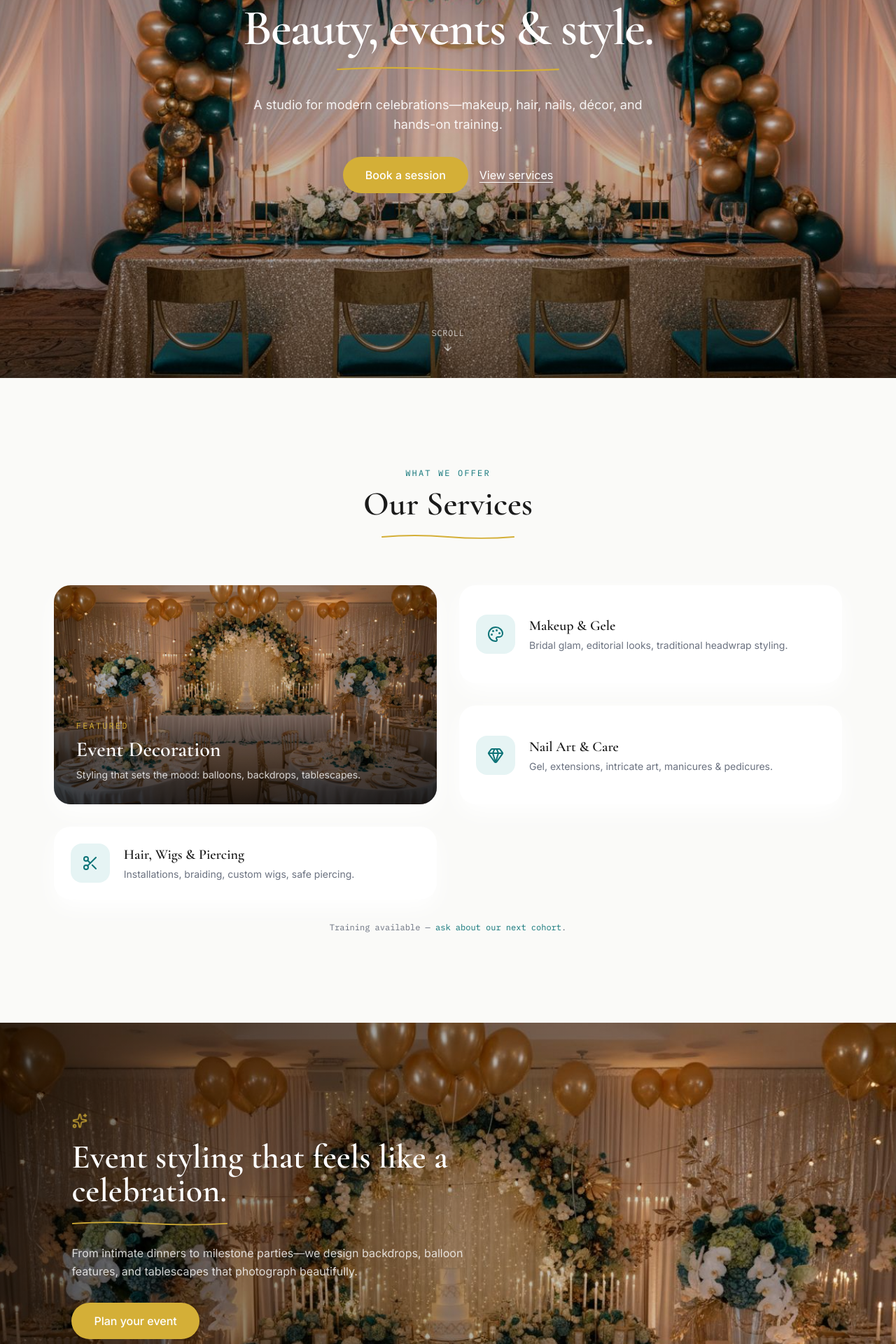
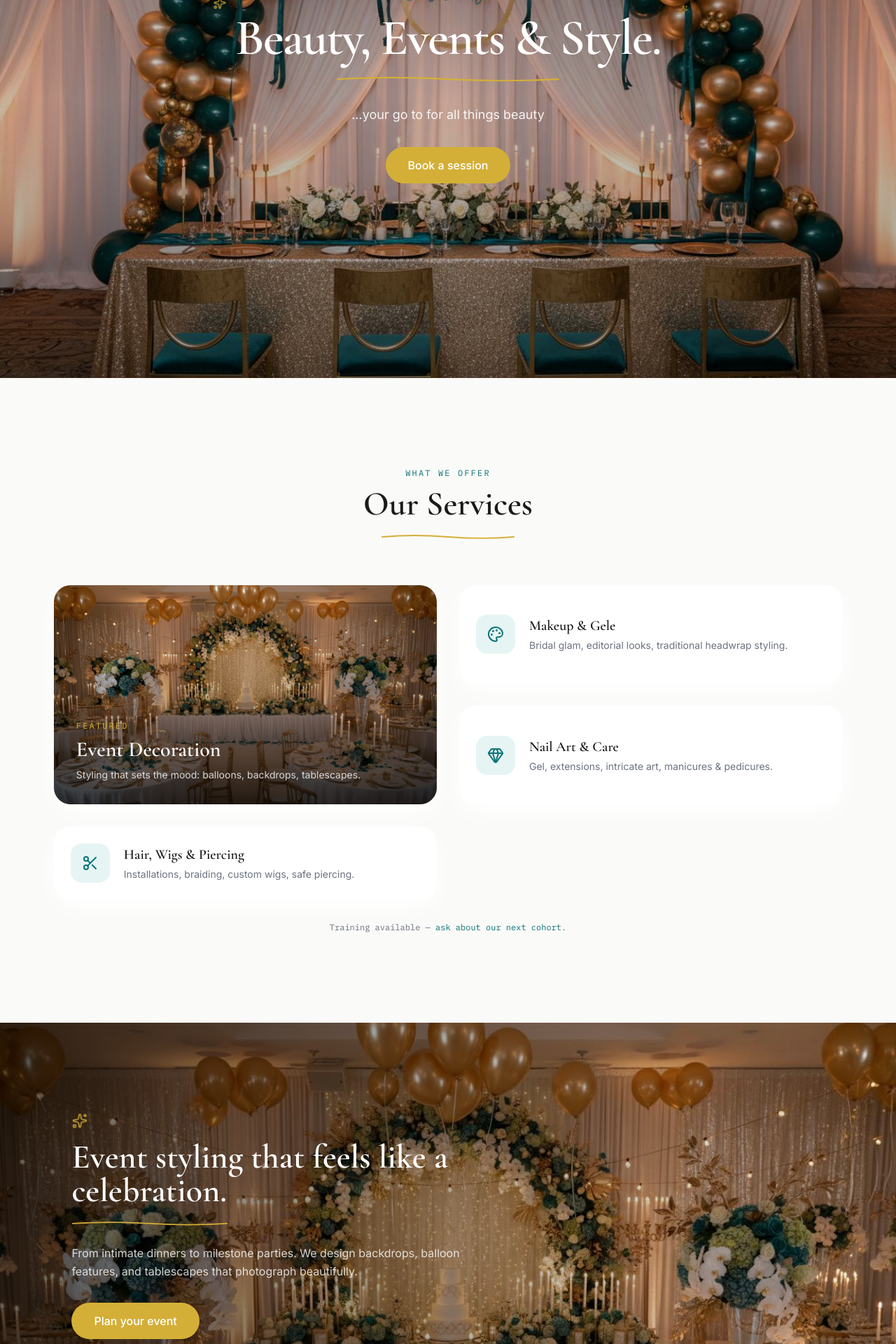
Before and after one commit to Dressy10/tvd, a React (Vite) app in the folder app/: page / in a window 1280 px wide. Shown: the part 260-2180 px from the top of the page at 70% size. Built offline with nearby package versions, Linux system fonts and the light colour scheme.

Commit message:
editing texts

```diff
--- a/app/src/App.tsx
+++ b/app/src/App.tsx
@@ -234,7 +234,7 @@ function App() {
             <Sparkles className="absolute -top-3 -right-10 w-4 h-4 text-champagne animate-sparkle" style={{ animationDelay: '0.5s' }} />
 
             <h1 className="hero-headline font-display text-4xl md:text-5xl lg:text-6xl xl:text-7xl font-semibold leading-tight tracking-tight text-balance">
-              Beauty, events & style.
+              Beauty, Events & Style.
             </h1>
 
             <svg className="mx-auto mt-4 w-48 md:w-64 lg:w-80 h-3" viewBox="0 0 300 10">
@@ -249,7 +249,7 @@ function App() {
           </div>
 
           <p className="hero-subheadline mt-8 text-center max-w-xl text-base md:text-lg leading-relaxed text-white/90">
-            A studio for modern celebrations—makeup, hair, nails, décor, and hands-on training.
+            ...your go to for all things beauty
           </p>
 
           <div className="hero-cta mt-8 flex flex-col sm:flex-row items-center gap-4">
@@ -259,20 +259,20 @@ function App() {
             >
               Book a session
             </button>
-            <button
+            {/* <button
               onClick={() => scrollToSection(servicesRef)}
               className="text-white underline underline-offset-4 hover:text-champagne transition-colors"
             >
               View services
-            </button>
+            </button> */}
           </div>
         </div>
 
         {/* Scroll indicator */}
-        <div className="absolute bottom-8 left-1/2 -translate-x-1/2 flex flex-col items-center gap-2 text-white/70">
+        {/* <div className="absolute bottom-8 left-1/2 -translate-x-1/2 flex flex-col items-center gap-2 text-white/70">
           <span className="font-mono text-xs uppercase tracking-wider">Scroll</span>
           <ArrowDown className="w-4 h-4 animate-bounce" />
-        </div>
+        </div> */}
       </section>
 
       {/* Section 2: Services Overview */}
@@ -382,7 +382,7 @@ function App() {
             </svg>
 
             <p className="event-reveal mt-6 text-white/80 leading-relaxed">
-              From intimate dinners to milestone parties—we design backdrops, balloon features, and tablescapes that photograph beautifully.
+              From intimate dinners to milestone parties. We design backdrops, balloon features, and tablescapes that photograph beautifully.
             </p>
 
             <button
@@ -426,7 +426,7 @@ function App() {
               </svg>
 
               <p className="mt-6 text-soft-gray leading-relaxed">
-                Installations, braids, custom wigs, and maintenance—styled to fit your face and your mood.
+                Installations, braids, custom wigs, and maintenance, styled to fit your face and your mood.
               </p>
 
               <button
@@ -478,7 +478,7 @@ function App() {
               </svg>
 
               <p className="mt-6 text-soft-gray leading-relaxed">
-                Gel, extensions, nail art, and full care—manicures and pedicures that last.
+                Gel, extensions, nail art, and full care, as well asmanicures and pedicures that last.
               </p>
 
               <button
@@ -511,7 +511,7 @@ function App() {
             </div>
 
             <h2 className="makeup-reveal font-display text-3xl md:text-4xl lg:text-5xl font-semibold text-white leading-tight">
-              Makeup & gele, done your way.
+              Makeup and gele, done your way.
             </h2>
 
             <svg className="makeup-reveal mt-4 w-44 md:w-56 h-3" viewBox="0 0 280 10">
@@ -525,7 +525,7 @@ function App() {
             </svg>
 
             <p className="makeup-reveal mt-6 text-white/80 leading-relaxed">
-              Bridal glam, editorial looks, and traditional headwrap styling—calm, precise, and on time.
+              Bridal glam, editorial looks, and traditional headwrap styling, calm, precise, and on time.
             </p>
 
             <button
@@ -561,7 +561,7 @@ function App() {
                 </svg>
 
                 <p className="mt-6 text-soft-gray leading-relaxed">
-                  Small-group training with real-world practice—leave confident and portfolio-ready.
+                  Small-group training with real-world practice, leave confident and portfolio-ready.
                 </p>
 
                 <ul className="mt-6 space-y-3">
@@ -602,8 +602,8 @@ function App() {
               <div className="training-reveal rounded-3xl bg-white shadow-card p-5 lg:p-6 training-card">
                 <div className="flex items-start justify-between gap-4">
                   <div>
-                    <span className="font-mono text-xs uppercase tracking-[0.18em] text-teal">4-week intensive</span>
-                    <h4 className="font-display text-xl lg:text-2xl font-semibold text-charcoal mt-2">Makeup & Gele Mastery</h4>
+                    <span className="font-mono text-xs uppercase tracking-[0.18em] text-teal">12-week intensive</span>
+                    <h4 className="font-display text-xl lg:text-2xl font-semibold text-charcoal mt-2">Makeup and Gele Mastery</h4>
                     <p className="text-soft-gray mt-2 text-sm">Master bridal glam, editorial looks, and traditional headwrap styling.</p>
                   </div>
                   <div className="w-10 h-10 lg:w-12 lg:h-12 rounded-xl bg-teal-50 flex items-center justify-center flex-shrink-0">
@@ -802,7 +802,7 @@ function App() {
                   </div>
                   <div>
                     <p className="font-mono text-xs uppercase tracking-[0.18em] text-soft-gray">Email</p>
-                    <p className="text-charcoal">hello@triciavalsdynasty.com</p>
+                    <p className="text-charcoal">triciaval07@gmail.com</p>
                   </div>
                 </div>
 
@@ -812,7 +812,7 @@ function App() {
                   </div>
                   <div>
                     <p className="font-mono text-xs uppercase tracking-[0.18em] text-soft-gray">Phone</p>
-                    <p className="text-charcoal">+234 800 000 0000</p>
+                    <p className="text-charcoal">+234 816 698 3061</p>
                   </div>
                 </div>
 
@@ -822,7 +822,7 @@ function App() {
                   </div>
                   <div>
                     <p className="font-mono text-xs uppercase tracking-[0.18em] text-soft-gray">Location</p>
-                    <p className="text-charcoal">101 Ikot Udoro, off Ikot Ekpene Road</p>
+                    <p className="text-charcoal">101 Ikot Udoro, off Ikot Ekpene Road, Akwa Ibom, Nigeria</p>
                   </div>
                 </div>
               </div>
@@ -843,7 +843,7 @@ function App() {
                 <Sparkles className="absolute -top-3 -right-3 w-5 h-5 lg:w-6 lg:h-6 text-champagne animate-sparkle" />
                 <Heart className="absolute -bottom-3 -left-3 w-5 h-5 lg:w-6 lg:h-6 text-champagne animate-float" />
 
-                <h3 className="font-display text-xl lg:text-2xl font-semibold text-charcoal mb-6">Request a booking</h3>
+                <h3 className="font-display text-xl lg:text-2xl font-semibold text-charcoal mb-6">Request a booking or training slot</h3>
 
                 <form className="space-y-4" onSubmit={(e) => e.preventDefault()}>
                   <div className="grid grid-cols-1 sm:grid-cols-2 gap-4">
```
